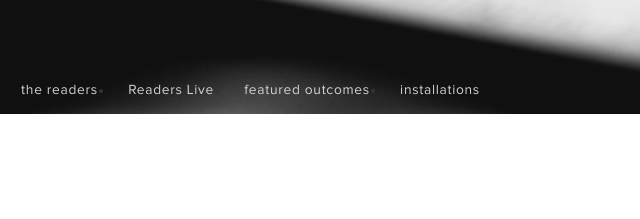
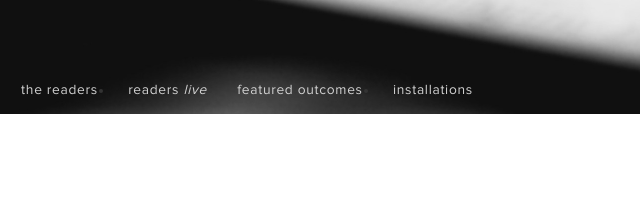
Before and after one commit to dhowe/ReadersWeb, a plain HTML site: page index.html in a window 1280 px wide. Shown: the part 486-705 px from the top of the page, 433-1073 px from the left. Drawn offline with Linux system fonts and the light colour scheme.

Commit message:
fix to caps issue in nav

```diff
--- a/index.html
+++ b/index.html
@@ -35,7 +35,7 @@
                 <li><a class="current" href="index.html">about the project</a></li>
                 <li><a href="readers.html">the readers</a>
                 </li>
-               <li><a href="http://thereadersproject.org/live/" target="_blank">Readers Live</a></li>
+               <li><a href="http://thereadersproject.org/live/" target="_blank">readers <i>live</i></a></li>
                 <li><a href="outcomes.html">featured outcomes</a>
                 </li>
                 <li><a href="installations.html">installations</a>
```
